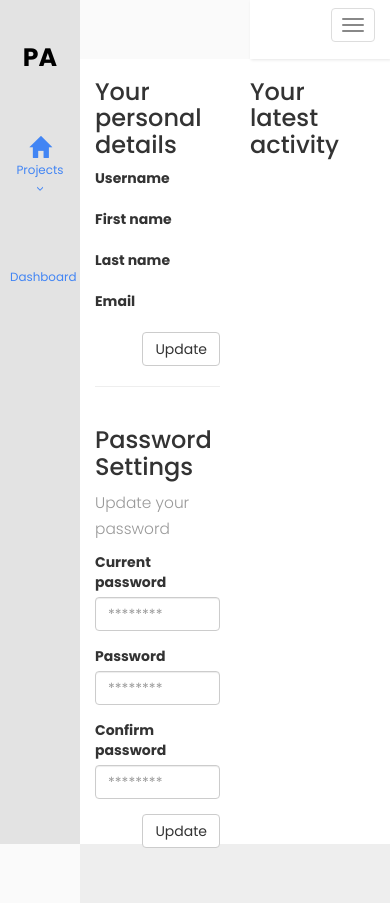
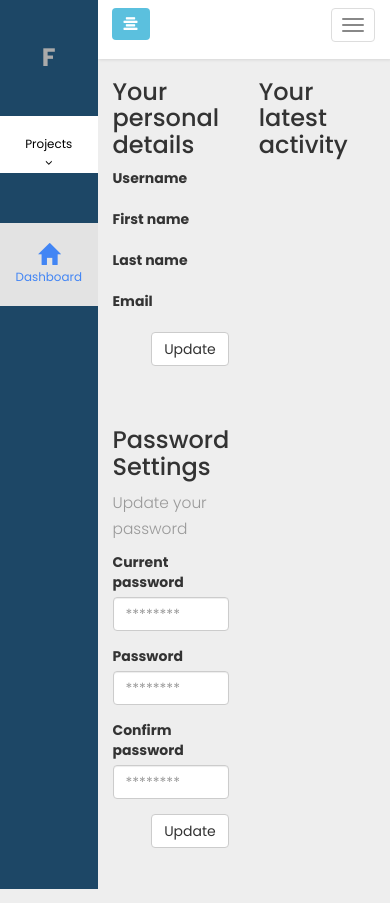
Before and after one commit to KristianAsp/Facilitate, a Django app: page /profile/ in a window 390 px wide. Run offline with Django 3.2, Linux system fonts and the light colour scheme; a user stored in the database is signed in; data that the repository does not hold is empty; some libraries are stand-ins or nearby versions.

Commit message:
Various bugfixes and CSS updates

```diff
--- a/src/ProjectManagementSystem/WebUI/static/css/NewStyles.css
+++ b/src/ProjectManagementSystem/WebUI/static/css/NewStyles.css
@@ -3,7 +3,7 @@
 
 body {
     font-family: 'Poppins', sans-serif;
-    background: #fafafa;
+    background-color: #EEE;
 }
 
 p {
@@ -30,6 +30,12 @@ a, a:hover, a:focus {
     transition: all 0.3s;
 
 }
+
+.logged_out_navbar {
+   margin-left: 0px !important;
+   width: 100vw !important;
+}
+
 
 .navbar-btn {
     box-shadow: none;
@@ -58,16 +64,17 @@ i, span {
 
 #sidebar {
     min-height: 100vh;
-    min-width: 250px;
-    max-width: 250px;
-    background: #e3e3e3;
-    color: #000;
+    min-width: 17vw;
+    max-width: 17vw;
+    background: #1D4766;
+    color: #aaa;
     transition: all 0.3s;
+    z-index: 100;
 }
 
 #sidebar.active {
-    min-width: 80px;
-    max-width: 80px;
+    min-width: 7vw;
+    max-width: 7vw;
     text-align: center;
 }
 
@@ -81,10 +88,11 @@ i, span {
 
 #sidebar ul li a, #sidebar ul li button {
     text-align: left;
+    color: #AAA;
 }
 
 #sidebar.active ul li a, #sidebar.active ul li button {
-    padding: 20px 10px;
+    padding: 13px 10px;
     text-align: center;
     font-size: 0.85em;
 }
@@ -111,7 +119,7 @@ i, span {
 
 #sidebar .sidebar-header {
     padding: 20px;
-    background: #e3e3e3;
+    background: #1D4766;
 }
 
 #sidebar .sidebar-header strong {
@@ -131,16 +139,16 @@ i, span {
 
 
 #sidebar ul li a:hover, #sidebar ul li button:hover {
-    color: #7386D5;
-    background: #fff;
+    color: #BF0323;
+    background: #ddd;
 }
 #sidebar ul li a i {
     margin-right: 10px;
 }
 
 #sidebar ul li.active > a, a[aria-expanded="true"], #sidebar ul li.active > button,  button[aria-expanded="true"]{
-    color: #4285f4;
-    background: #e3e3e3;
+    color: black;
+    background: #FFF;
 }
 
 a[data-toggle="collapse"], button[data-toggle="collapse"] {
@@ -180,17 +188,19 @@ a.article, a.article:hover {
   height: 7vh !important;
   margin: 0;
   padding: unset;
-  margin-left: 250px;
-  width: calc(100vw - 250px);
+  margin-left: 17vw;
+  width: calc(100vw - 17vw);
+  z-index:2;
 }
 
 .navbar-original.active {
-  width: calc(100vw - 80px);
-  margin-left: 80px !important;
+  width: calc(100vw - 7vw);
+  margin-left: 7vw !important;
 }
 
 #sidebarCollapse {
   margin-right: 1em;
+  margin-left: 1em;
 }
 
 #sidebar.active #sidebarCollapse{
@@ -220,15 +230,14 @@ a.article, a.article:hover {
 ----------------------------------------------------- */
 #content {
     position: relative;
-    top: 7vh;
+    margin-top: 7vh;
     width: 100vw;
     min-height: 93vh;
     transition: all 0.3s;
-    background-color: #EEE;
 }
 
 .profile {
-  height: 93vh;
+  min-height: 93vh;
 }
 
 .alert {
@@ -237,12 +246,32 @@ a.article, a.article:hover {
 /* ---------------------------------------------------
     MEDIAQUERIES
 ----------------------------------------------------- */
+@media (max-width: 1000px) and (min-width: 769px) {
+  .navbar-original {
+    width: calc(100vw - 20vw);
+    margin-left: 20vw !important;
+  }
+
+  .navbar-#original.active{
+    width: 94vw;
+    margin-left: 6vw !important;
+  }
+
+  #sidebar {
+      min-width: 20vw;
+      max-width: 20vw;
+      text-align: center;
+  }
+
+}
+
 @media (max-width: 768px) {
   #sidebar #sidebarCollapse{
     margin-right: unset;
   }
+
   #sidebar .navbar-header {
-    width: 80px;
+    width: 20vw;
   }
 
   #sidebar ul li > a, a[aria-expanded="true"], #sidebar ul li > button,  button[aria-expanded="true"]{
@@ -277,8 +306,8 @@ a.article, a.article:hover {
   }
 
   #sidebar {
-      min-width: 80px;
-      max-width: 80px;
+      min-width: 25vw;
+      max-width: 25vw;
       text-align: center;
   }
 
@@ -290,10 +319,23 @@ a.article, a.article:hover {
       display: block;
   }
 
-  #sidebarCollapse{
+
+  .navbar-original {
+    width: calc(100vw - 25vw);
+    margin-left: 25vw !important;
+  }
+
+  #sidebar.active {
     display: none;
   }
+
+  .navbar-original.active{
+    width: 100vw;
+    margin-left: 0 !important;
+  }
 }
+
+
 
 /* ---------------------------------------------------
     DASHBOARD STATES
@@ -336,6 +378,12 @@ a.article, a.article:hover {
   margin-right: 0.2em;
   height: 5.2em;
   background-color: #ADD8E6;
+}
+
+.ticket-header .dropdown-toggle {
+  border : none;
+  background: transparent;
+  color: rgba(0,0,0,0.6);
 }
 
 .ticket-headers-slim {
--- a/src/ProjectManagementSystem/WebUI/tables.py
+++ b/src/ProjectManagementSystem/WebUI/tables.py
@@ -37,4 +37,4 @@ class TicketTable(tables.Table):
     last_modified = tables.Column(verbose_name = "Last Updated", attrs={'td': {'class': 'ticketTableColumn'}})
 
     class Meta:
-        attrs = {'class' : 'ticketTable table table-hover' }
+        attrs = {'class' : 'ticketTable table table-hover table-striped' }
--- a/src/ProjectManagementSystem/WebUI/templates/UI/base.html
+++ b/src/ProjectManagementSystem/WebUI/templates/UI/base.html
@@ -4,7 +4,7 @@
 <html>
   <head>
       <meta charset="utf-8">
-      <meta name="viewport" content="width=device-width, initial-scale=1.0">
+      <meta id="myViewport" name="viewport" content="width=device-width, initial-scale=1.0">
       <title>Project-LandingPage</title>
       <link rel="stylesheet" href="https://maxcdn.bootstrapcdn.com/bootstrap/3.3.7/css/bootstrap.min.css">
       <link rel="stylesheet" href="https://cdnjs.cloudflare.com/ajax/libs/font-awesome/4.7.0/css/font-awesome.min.css">
@@ -30,7 +30,7 @@
   </head>
   <body>
     <div class="wrapper">
-      <nav class="navbar navbar-original navbar-default navbar-fixed-top" {% if not request.user.is_authenticated %} style="margin-left: 0px; width: 100vw;"{% endif %}>
+      <nav class="navbar navbar-original navbar-default navbar-fixed-top {% if not request.user.is_authenticated %} logged_out_navbar {% endif %}" >
         <div class="container-fluid">
           <div class="navbar-header">
             {% if not request.user.is_authenticated %}
@@ -82,7 +82,14 @@
                 $('#sidebar').toggleClass('active');
                 $('.navbar-original').toggleClass('active');
             });
+            var width = $( window ).width()
+            if( width < 700) {
+              var mvp = document.getElementById('myViewport');
+              $(mvp).remove()
+            }
         });
+
+
     </script>
   </body>
 </html>
--- a/src/ProjectManagementSystem/WebUI/templates/UI/project/boards/settings.html
+++ b/src/ProjectManagementSystem/WebUI/templates/UI/project/boards/settings.html
@@ -126,7 +126,7 @@
                   <div data-id="{{ state.pk }}"class="list-group-item state">
                     <span style="margin-right: 1em;" class="glyphicon glyphicon-th"></span>
                     {{ state.short_name }} - {{ state.name }}
-                    <form class="delete-state" method="POST" action="{% url 'delete_state' slug=state.short_name %}">
+                    <form class="delete-state" method="POST" action="{% url 'delete_state' pk=state.pk %}">
                       <button type="submit" style="float:right"> &times;</button>
                       {% csrf_token %}
                     </form>
--- a/src/ProjectManagementSystem/WebUI/templates/UI/register.html
+++ b/src/ProjectManagementSystem/WebUI/templates/UI/register.html
@@ -2,6 +2,12 @@
 {% block content %}
 
 <div id="content" class="login-dark">
+  {% if error %}
+  <div class="col-xs-10 col-xs-offset-1 alert alert-danger">
+    <a href="#" class="close" data-dismiss="alert" aria-label="close">&times;</a>
+    <strong>Danger!</strong> {{ error }}
+  </div>
+  {% endif %}
   <form method="post" action=" {% url 'register_index' %}">
     {% csrf_token %}
     <h2 class="sr-only">Signup Form</h2>
--- a/src/ProjectManagementSystem/WebUI/templates/UI/sidebar.html
+++ b/src/ProjectManagementSystem/WebUI/templates/UI/sidebar.html
@@ -1,14 +1,13 @@
 <nav id="sidebar">
     <br>
     <div class="sidebar-header">
-        <h3>Project Application</h3>
-        <strong>PA</strong>
+        <h3>FACILITATE</h3>
+        <strong>F</strong>
     </div>
 
     <ul class="list-unstyled components">
         <li class="active">
             <a href="#homeSubmenu" data-toggle="collapse" aria-expanded="false">
-                <i class="glyphicon glyphicon-home"></i>
                 Projects
             </a>
             <ul class="collapse list-unstyled" id="homeSubmenu">
@@ -23,15 +22,15 @@
         </li>
     </ul>
     <ul class ="list-unstyled components">
-        <li {% if path == 'dashboard' %} class="active" {% endif %}><a href='/dashboard/'>Dashboard</a></li>
+        <li {% if path == 'dashboard' %} class="active" {% endif %}><a href='/dashboard/'><i class="glyphicon glyphicon-home"></i>Dashboard</a></li>
         {% if request.session.active_project %}
-          <li {% if path == 'tasks' %} class="active" {% endif %}><a href="{% url 'dashboard_ticket_view' %}">Tasks</a></li>
-          <li {% if path == 'boards' %} class="active" {% endif %}><a href="{% url 'displayBoardSettings' %}" >Boards</a></li>
-          <li {% if path == 'files' %} class="active" {% endif %}><a href="{% url 'upload_files' %}">Files</a></li>
-          <li {% if path == 'calendar' %} class="active" {% endif %}><a href="{% url 'displayCalendar' %}">Calendar</a></li>
-          <li {% if path == "collaborators" %} class="active" {% endif %}><a href="{% url 'viewCollaborators' %}">Collaborators</a><li>
+          <li {% if path == 'tasks' %} class="active" {% endif %}><a href="{% url 'dashboard_ticket_view' %}"><i class="glyphicon glyphicon-th-list"></i>Tasks</a></li>
+          <li {% if path == 'boards' %} class="active" {% endif %}><a href="{% url 'displayBoardSettings' %}"><i class="glyphicon glyphicon-list-alt"></i>Boards</a></li>
+          <li {% if path == 'files' %} class="active" {% endif %}><a href="{% url 'upload_files' %}"><i class="glyphicon glyphicon-file"></i>Files</a></li>
+          <li {% if path == 'calendar' %} class="active" {% endif %}><a href="{% url 'displayCalendar' %}"><i class="glyphicon glyphicon-calendar"></i>Calendar</a></li>
+          <li {% if path == "collaborators" %} class="active" {% endif %}><a href="{% url 'viewCollaborators' %}"><i class="glyphicon glyphicon-globe"></i>Collaborators</a><li>
           {% if request.session.is_owner == True %}
-            <li {% if path == 'settings' %} class="active" {% endif %}><a href="{% url 'project_settings' %}">Project Settings</a></li>
+            <li {% if path == 'settings' %} class="active" {% endif %}><a href="{% url 'project_settings' %}"><i class="glyphicon glyphicon-cog"></i>Project Settings</a></li>
           {% endif %}
         {% endif %}
     </ul>
--- a/src/ProjectManagementSystem/WebUI/templates/UI/user/profile.html
+++ b/src/ProjectManagementSystem/WebUI/templates/UI/user/profile.html
@@ -6,7 +6,8 @@
 {% endif %}
 
 <div id="content">
-      <div class = "col-xs-6 profile" style = "background-color: #fff">
+  <div style="min-height:93vh;">
+      <div class = "col-xs-6 profile">
         <div id = "label">
         </div>
         <form class="form-horizontal" method="POST" action="{% url 'updateUserDetails' %}">
@@ -98,7 +99,7 @@
           <hr/>
         {% endif %}
       </div>
-      <div class = "col-xs-6 profile" style = "background-color: #fff">
+      <div class = "col-xs-6 profile">
         <div>
           <h3 class="details-header">
             {% if request.user.is_authenticated == True and request.user.id == user.id %}
@@ -107,11 +108,12 @@
               {{ user.username }}'s latest activity
             {% endif %}
           </h3>
-          <div style="overflow-y: scroll; height:72.8vh; width: 90%; background-color: #fff;">
+          <div style="overflow-y: scroll; height:72.8vh; width: 90%;">
           </div>
         </div>
       </div>
     </div>
+  </div>
 
     <script>
       {% if current_password_error %}
--- a/src/ProjectManagementSystem/WebUI/urls.py
+++ b/src/ProjectManagementSystem/WebUI/urls.py
@@ -22,7 +22,7 @@ urlpatterns = [
     url(r'^logout/$', views.user_logout, name='user_logout'),
     url(r'^project/new/$', views.new_project, name='new_project'),
     url(r'^dashboard/(?P<pk>[0-9]+)$', views.dashboard_project_view, name = 'project_index'),
-    url(r'^dashboard/delete/(?P<slug>[\w_-]+)/$', views.delete_state, name = 'delete_state'),
+    url(r'^dashboard/delete/(?P<pk>[0-9]+)/$', views.delete_state, name = 'delete_state'),
     url(r'^dashboard/tasks/$', views.dashboard_ticket_view,  name = 'dashboard_ticket_view'),
     url(r'^dashboard/tasks/new$', views.new_ticket_view,  name = 'new_ticket_view'),
     url(r'^project/settings$', views.project_settings_view,  name = 'project_settings'),
--- a/src/ProjectManagementSystem/WebUI/views.py
+++ b/src/ProjectManagementSystem/WebUI/views.py
@@ -51,7 +51,7 @@ def user_login(request):
 
 @login_required
 def dashboard_index(request):
-    data = {'projects' : getProjects(request),}
+    data = {'projects' : getProjects(request), 'path' : 'dashboard' }
     try:
         if request.session[ACTIVE_PROJECT_ACCESSOR]:
             return HttpResponseRedirect("/dashboard/" + request.session[ACTIVE_PROJECT_ACCESSOR])
@@ -105,23 +105,27 @@ def settings_index(request):
 
 def user_register(request):
     form = RegisterForm(request.POST)
+    context = {}
+    if form.is_valid():
+        if re.match("^[\w_-]+$", form.cleaned_data.get('username')):
+            user = form.save(commit=False)
+            user.set_password(form.cleaned_data.get('password'))
+            user.save()
+            profile = Profile(user = user)
+            invitations = Invitation.objects.filter(user = user.email)
 
-    if form.is_valid():
-        user = form.save(commit=False)
-        user.set_password(form.cleaned_data.get('password'))
-        user.save()
-        profile = Profile(user = user)
-        invitations = Invitation.objects.filter(user = user.email)
+            profile.save()
+            for invitation in invitations:
+                profile.projects.add(invitation.project)
 
-        profile.save()
-        for invitation in invitations:
-            profile.projects.add(invitation.project)
-
-        profile.save()
-        login(request, user)
-        request.session['auth'] = get_auth_token(request, username = user.username, password = form.cleaned_data.get('password'))
-        return HttpResponseRedirect('/dashboard/')
-    return render(request, 'UI/register.html', {'form': form})
+            profile.save()
+            login(request, user)
+            request.session['auth'] = get_auth_token(request, username = user.username, password = form.cleaned_data.get('password'))
+            return HttpResponseRedirect('/dashboard/')
+        else:
+            context['error'] = "Please only use standard characters in your username."
+    context['form'] = form
+    return render(request, 'UI/register.html', context)
 
 def register_index(request):
     if request.method == "POST":
@@ -161,7 +165,7 @@ def setDefaultRequestValues(request):
     projects = Profile.objects.get(user = request.user).projects.all()
     try:
         if(len(projects) > 0):
-            request.session[ACTIVE_PROJECT_ACCESSOR] = projects[0].pk
+            request.session[ACTIVE_PROJECT_ACCESSOR] = str(projects[0].pk)
             request.session['active_board'] = Board.objects.get(project = Project.objects.get(id = request.session[ACTIVE_PROJECT_ACCESSOR]), default = True).id
     except:
         pass
@@ -181,6 +185,7 @@ def new_project(request):
             context['message'] = request.session['message']
             del request.session['message']
 
+
         return render(request, 'UI/project/new.html', context)
 
     if request.method == "POST":
@@ -193,7 +198,7 @@ def new_project(request):
             profile = Profile.objects.get(user = request.user)
             profile.projects.add(project)
 
-            request.session[ACTIVE_PROJECT_ACCESSOR] = project.pk
+            request.session[ACTIVE_PROJECT_ACCESSOR] = str(project.pk)
             request.session['active_board'] = Board.objects.get(project = project, default = True).pk
             request.session['message'] = 'The project was successfully created'
             return redirect('/project/new/')
@@ -216,7 +221,7 @@ def delete_project(request):
 def dashboard_project_view(request, pk):
     rootURL = API_URL + 'projects/tickets/' + pk
     if 'active_board' not in request.session or pk != request.session[ACTIVE_PROJECT_ACCESSOR]:
-        request.session[ACTIVE_PROJECT_ACCESSOR] = pk
+        request.session[ACTIVE_PROJECT_ACCESSOR] = str(pk)
         request.session['active_board'] = Board.objects.get(project = Project.objects.get(id = request.session[ACTIVE_PROJECT_ACCESSOR]), default = True).id
     project = getSingleProject(request, pk);
 
@@ -321,7 +326,7 @@ def new_ticket_view(request):
     elif request.method == "POST":
         form = NewTicketForm(request.POST)
         if form.is_valid():
-            context = { 'form' : form ,
+            context = { 'form' : form,
                         'message' : 'The ticket was successfully created',
                         }
             data = { 'Authorization' : 'Token ' + request.session['auth']}
@@ -580,6 +585,7 @@ def send_email(template, recipients, subject, **kwargs):
     email.content_subtype = 'html'
     email.send()
 
+@login_required
 def ticket_detail(request, slug):
     context = {}
     if request.method == "GET":
@@ -662,10 +668,11 @@ def delete_ticket(request, id):
     return redirect('/dashboard/tasks/new')
 
 
-def delete_state(request, slug):
+def delete_state(request, pk):
     if request.method == "POST":
         board = Board.objects.get(pk = request.session['active_board'])
-        state = State.objects.get(board = board, short_name = slug)
+        state = State.objects.get(pk = pk)
+        slug = state.short_name
         state.delete()
         if(board.default == True):
             boards = Board.objects.filter(project = board.project)
```
Also changed, not shown: src/ProjectManagementSystem/WebAPI/models.py (+0 -10 lines), src/ProjectManagementSystem/WebUI/templates/UI/user/dashboard.html (+11 -1 lines).
